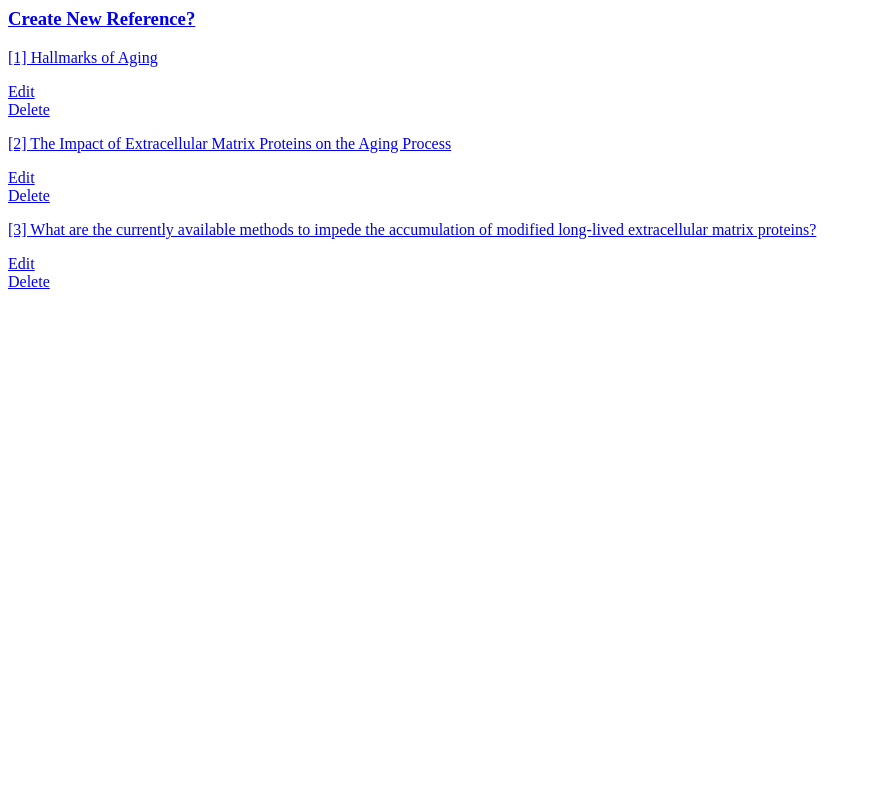
After one commit to wolfman30/FSWD-Catalog-Project2, a Flask app: page /aging_hallmarks/references in a window 1280 px wide. The commit adds this page. Shown: the whole page, without its empty margins (0-871 px from the left). Run offline with Flask 2, Linux system fonts and the light colour scheme.

Commit message:
Added references html page with CRUD functionality

```diff
--- a/app.py
+++ b/app.py
@@ -1,8 +1,8 @@
 from flask import Flask, render_template, redirect, request
-from flask import url_for, flash
+from flask import url_for, flash, jsonify
 from sqlalchemy import create_engine
 from sqlalchemy.orm import sessionmaker
-from db_setup import Base, AgingHallmark, HallmarkDetails, GlossaryofTerms
+from db_setup import Base, AgingHallmark, HallmarkDetails, GlossaryofTerms, References
 
 app =  Flask(__name__)
 
@@ -14,6 +14,12 @@ engine = create_engine('sqlite:///aginghallmarks.db',
 Base.metadata.bind = engine
 DBSession = sessionmaker(bind = engine)
 session = DBSession()
+
+
+@app.route('/aging_hallmarks/JSON')
+def aging_hallmarksJSON():
+    aging_hallmarks = session.query(AgingHallmark).all()
+    return jsonify(aging_hallmarks = [a.serialize for a in aging_hallmarks])
 
 @app.route('/')
 @app.route('/aging_hallmarks')
@@ -64,6 +70,12 @@ def deleteHallmark(hallmark_id):
     else:
         return render_template('deleteHallmark.html', hallmark = markerToDelete)
 
+@app.route('/aging_hallmarks/<int:hallmark_id>/hallmark_details/JSON')
+def detailsJSON(hallmark_id):
+    hallmark = session.query(AgingHallmark).filter_by(id=hallmark_id).one()
+    details = session.query(HallmarkDetails).filter_by(
+                    hallmark_id = hallmark_id).all()
+    return jsonify(Details = [d.serialize for d in details])
 
 @app.route('/aging_hallmarks/<int:hallmark_id>/hallmark_details')
 def details(hallmark_id):
@@ -120,6 +132,11 @@ def deleteDetail(hallmark_id, detail_id):
         return render_template('deleteDetail.html', hallmark_id=hallmark_id,
                                 detail_id=detail_id, hallmark_details=detail_to_del)
 
+@app.route('/aging_hallmarks/glossary/JSON')
+def glossaryJSON():
+    glossary = session.query(GlossaryofTerms).all()
+    return jsonify(Glossary = [g.serialize for g in glossary])
+
 @app.route('/aging_hallmarks/glossary')
 def glossary():
     glossary = session.query(GlossaryofTerms).all()
@@ -169,6 +186,56 @@ def editTerm(term_id):
                                 glossary = glossary, term_id = term_id)
 
 
+@app.route('/aging_hallmarks/references/JSON')
+def referencesJSON():
+    references = session.query(References).all()
+    return jsonify(References = [r.serialize for r in references])
+
+@app.route('/aging_hallmarks/references')
+def references():
+    references = session.query(References).all()
+    return render_template('references.html', references = references)
+
+@app.route('/aging_hallmarks/references/<int:reference_id>/delete', methods = ['GET', 'POST'])
+def deleteReference(reference_id):
+    ref_to_del = session.query(
+            References).filter_by(id=reference_id).one()
+    if request.method == 'POST':
+        session.delete(ref_to_del)
+        session.commit()
+        flash("Deleted reference!")
+        return redirect(url_for('references'))
+    else:
+        return render_template('deleteReference.html', reference = ref_to_del,
+                                                  references = references,
+                                                  reference_id = reference_id)
+
+@app.route('/aging_hallmarks/references/<int:reference_id>/edit', methods = ['GET', 'POST'])
+def editReference(reference_id):
+    ref_to_edit = session.query(
+        References).filter_by(id=reference_id).one()
+    if request.method == 'POST':
+        if request.form['name']:
+            ref_to_edit.name = request.form['name']
+        session.add(ref_to_edit)
+        session.commit()
+        flash("Edited references!")
+        return redirect(url_for('references', reference_id = reference_id))
+    else:
+        return render_template('editReference.html', reference = ref_to_edit,
+                                references = references, reference_id = reference_id)
+
+@app.route('/aging_hallmarks/references/newReference', methods = ['GET', 'POST'])
+def newReference():
+    if request.method == 'POST':
+        newReference = References(name=request.form['name'])
+        session.add(newReference)
+        session.commit()
+        return redirect(url_for('references'))
+        flash("Created new reference!")
+    else:
+        return render_template('newReference.html')
+
 if __name__ == '__main__':
     app.secret_key = 'super_secret_key'
     app.debug = True
--- /dev/null
+++ b/templates/aging_hallmarksJSON.html
@@ -0,0 +1,6 @@
+<html><body>
+
+
+
+
+</body></html>
--- /dev/null
+++ b/templates/detailsJSON.html
@@ -0,0 +1,5 @@
+<html><body>
+
+
+
+</body></html>
--- /dev/null
+++ b/templates/glossaryJSON.html
@@ -0,0 +1,5 @@
+<html><body>
+
+
+
+</body></html>
--- a/templates/newTerm.html
+++ b/templates/newTerm.html
@@ -2,8 +2,8 @@
 
 <h1>Create new Term in Glossary</h1>
 
-{% for hallmark in aging_hallmarks %}
-<form action = "{{url_for('newTerm', hallmark_id = hallmark.id)}}" method = 'post'>
+
+<form action = "{{url_for('newTerm')}}" method = 'post'>
 
 <dl>
 <dt>Name:</dt>
@@ -16,7 +16,7 @@
 </dl>
 
 </form>
-{%endfor%}
+
 <p><a href = "{{url_for('glossary')}}">Cancel</a></p>
 
 
--- /dev/null
+++ b/templates/references.html
@@ -0,0 +1,31 @@
+<html>
+<body>
+
+    <h3><a href = "{{url_for('newReference')}}">Create New Reference?</a></h3>
+    {% for reference in references %}
+
+    {% if reference.name == "[1] Hallmarks of Aging" %}
+    <p>
+        <a href = "https://www.cell.com/action/showPdf?pii=S0092-8674%2813%2900645-4">{{reference.name}}</a>
+    </p>
+
+    {% elif reference.name == "[2] The Impact of Extracellular Matrix Proteins on the Aging Process" %}
+    <p><a href = "https://blog.singularitynet.io/the-impact-of-extracellular-matrix-proteins-cross-linking-on-the-aging-process-b7553d375744">{{reference.name}}</a></p>
+
+
+    {% elif reference.name == "[3] What are the currently available methods to impede the accumulation of modified long-lived extracellular matrix proteins?"%}
+    <p>
+    <a href = "https://medium.com/@denis.odinokov/what-are-the-currently-available-methods-to-impede-the-accumulation-of-modified-long-lived-960aaa10bc2">
+        [3] What are the currently available methods to impede the accumulation of modified long-lived extracellular matrix proteins?
+    </a>
+</p>
+    {% endif %}
+
+    <a href = "{{url_for('editReference', reference_id = reference.id)}}">Edit</a>
+</br>
+    <a href = "{{url_for('deleteReference', reference_id = reference.id)}}">Delete</a>
+    {%endfor%}
+
+
+</body>
+</html>
```
Also changed, not shown: db_pop.py (+9 -1 lines), db_setup.py (+35 -0 lines), static/styles.css (added, +18 -0 lines), templates/agingHallmarks.html (+23 -3 lines), templates/deleteReference.html (added, +12 -0 lines), templates/editReference.html (added, +16 -0 lines), templates/newReference.html (added, +18 -0 lines), aginghallmarks.db, 1 other file.
